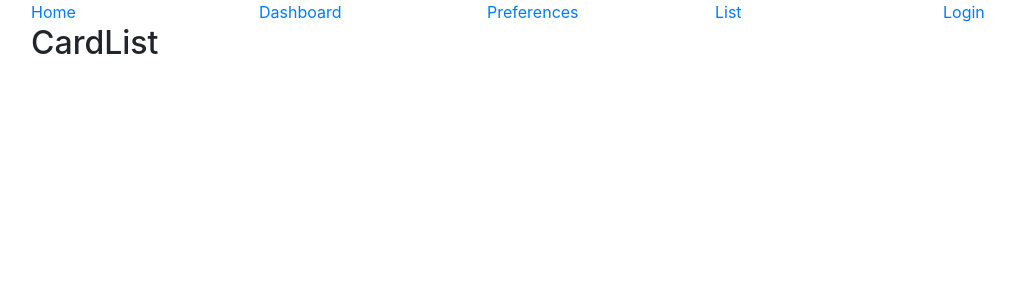
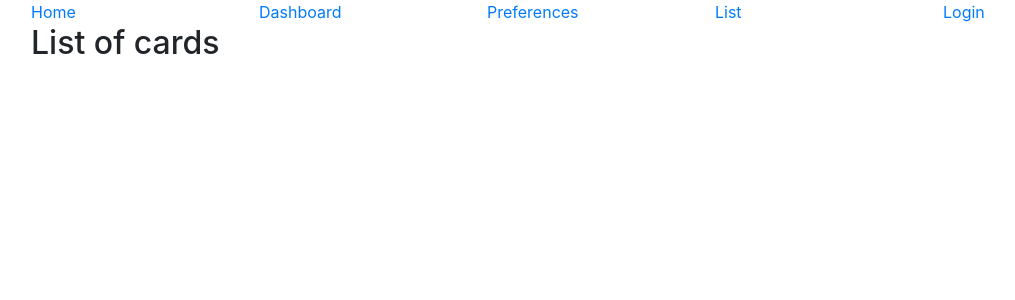
Before and after one commit to cenekSvoboda/cards, a React (Create React App) app: page /list in a window 1280 px wide. Shown: the top 300 px of the page, without its empty margins (54-1069 px from the left). Built offline with nearby package versions, Linux system fonts and the light colour scheme.

Commit message:
#CARDS-8 - List of cards
...

```diff
--- a/src/components/CardList/CardList.tsx
+++ b/src/components/CardList/CardList.tsx
@@ -3,7 +3,7 @@ import React from 'react';
 class CardList extends React.Component{
     render() {
         return (
-            <h2>CardList</h2>
+            <h2>List of cards</h2>
         );
     }
 }
```
